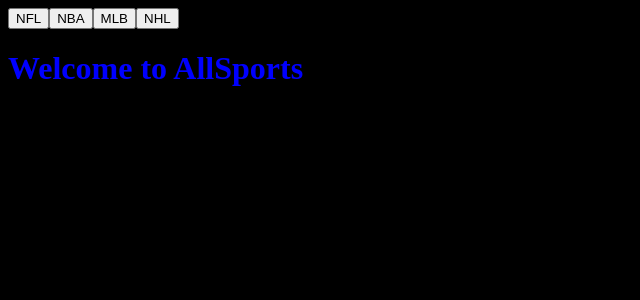
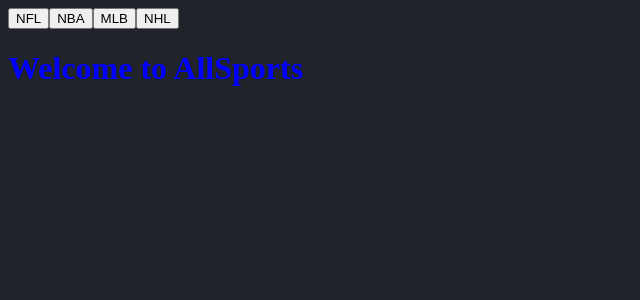
Before and after one commit to jmac222/sports-page, a React (Create React App) app: page / in a window 1280 px wide. Shown: the top 300 px of the page, without its empty margins (0-640 px from the left). Built offline with nearby package versions, Linux system fonts and the light colour scheme.

Commit message:
better style

```diff
--- a/src/styles/component/team.css
+++ b/src/styles/component/team.css
@@ -1,5 +1,5 @@
 html, body {
-  background-color: black;
+  background-color: #20232a;
 }
 
 h1 {
--- a/src/styles/component/team.scss
+++ b/src/styles/component/team.scss
@@ -1,5 +1,5 @@
 html, body{
-    background-color: black;
+    background-color: #20232a;
 }
 
 h1{
--- a/src/styles/main.css
+++ b/src/styles/main.css
@@ -1,5 +1,5 @@
 html, body {
-  background-color: black;
+  background-color: #20232a;
 }
 
 h1 {
```
Also changed, not shown: 2 other files (tests, documents, lock files or other folders).
